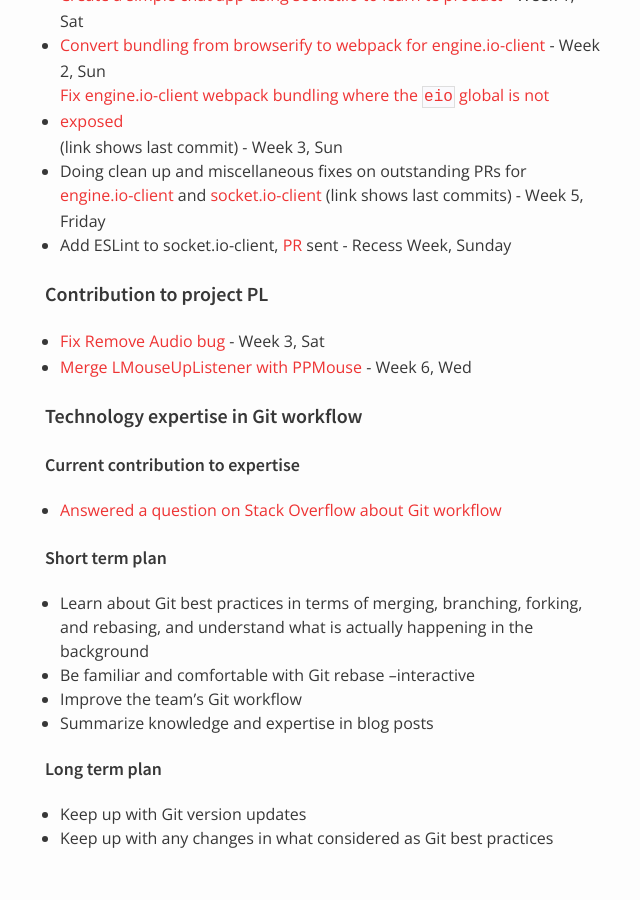
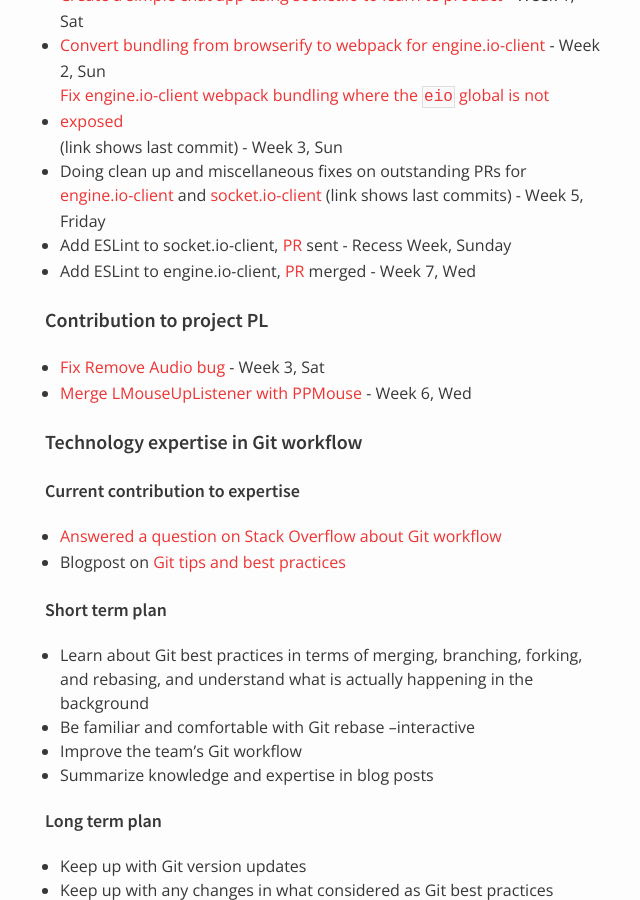
Before and after one commit to nus-oss/cs3281-AY1516S2-website, a Jekyll site: the page built from teams/socketio.md, in a window 1280 px wide and 900 px high, scrolled down 9746 px. Shown: the whole window, without its empty margins (325-965 px from the left). Built offline with Jekyll 4.4.1, drawn with Linux system fonts in a browser that asks for light colours.

Commit message:
Add @digawp contrib to tech expertise and major project

```diff
--- a/teams/socketio.md
+++ b/teams/socketio.md
@@ -291,6 +291,7 @@
 * [Fix engine.io-client webpack bundling where the `eio` global is not exposed](https://github.com/socketio/engine.io-client/commit/f22f990f1514521ebc8e0180f4791f26fbf79950)(link shows last commit) - Week 3, Sun
 * Doing clean up and miscellaneous fixes on outstanding PRs for [engine.io-client](https://github.com/nus-fboa2016-si/engine.io-client/commit/db5e3168540b0516783598bd125f28c62313c809) and [socket.io-client](https://github.com/nus-fboa2016-si/socket.io-client/commit/c7deec13cb32dfd6042f3c2f730d31a715c28a55) (link shows last commits) - Week 5, Friday
 * Add ESLint to socket.io-client, [PR](https://github.com/socketio/socket.io-client/pull/951) sent - Recess Week, Sunday
+* Add ESLint to engine.io-client, [PR](https://github.com/socketio/engine.io-client/pull/458) merged - Week 7, Wed
 
 #### Contribution to project PL
 * [Fix Remove Audio bug](https://github.com/PowerPointLabs/PowerPointLabs/pull/915) - Week 3, Sat
@@ -300,6 +301,7 @@
 
 ##### Current contribution to expertise
 * [Answered a question on Stack Overflow about Git workflow](http://stackoverflow.com/questions/30538019/git-merge-changes-between-upstream-brnches/30541348#30541348)
+* Blogpost on [Git tips and best practices](http://digawp.blogspot.sg/2016/03/git-tips-and-best-practices.html)
 
 ##### Short term plan
 * Learn about Git best practices in terms of merging, branching, forking, and rebasing, and understand what is actually happening in the background
```
